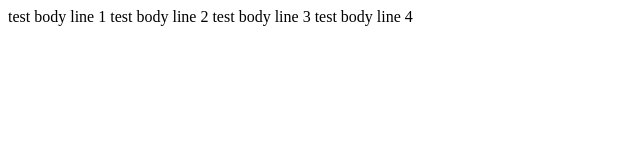
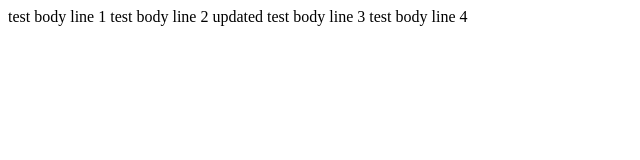
Before and after one commit to dus2001/ydvstest, a plain HTML site: page webapp/index.html in a window 1280 px wide. Shown: the full height of the page, 0-640 px from the left. Drawn offline with Linux system fonts and the light colour scheme.

Commit message:
master line 2 updated

```diff
--- a/webapp/index.html
+++ b/webapp/index.html
@@ -3,7 +3,7 @@
 	<head><title>Page Header</title></head>
 	<body>
 		test body line 1
-		test body line 2
+		test body line 2 updated
 		test body line 3
 		test body line 4
 	</body>
```
